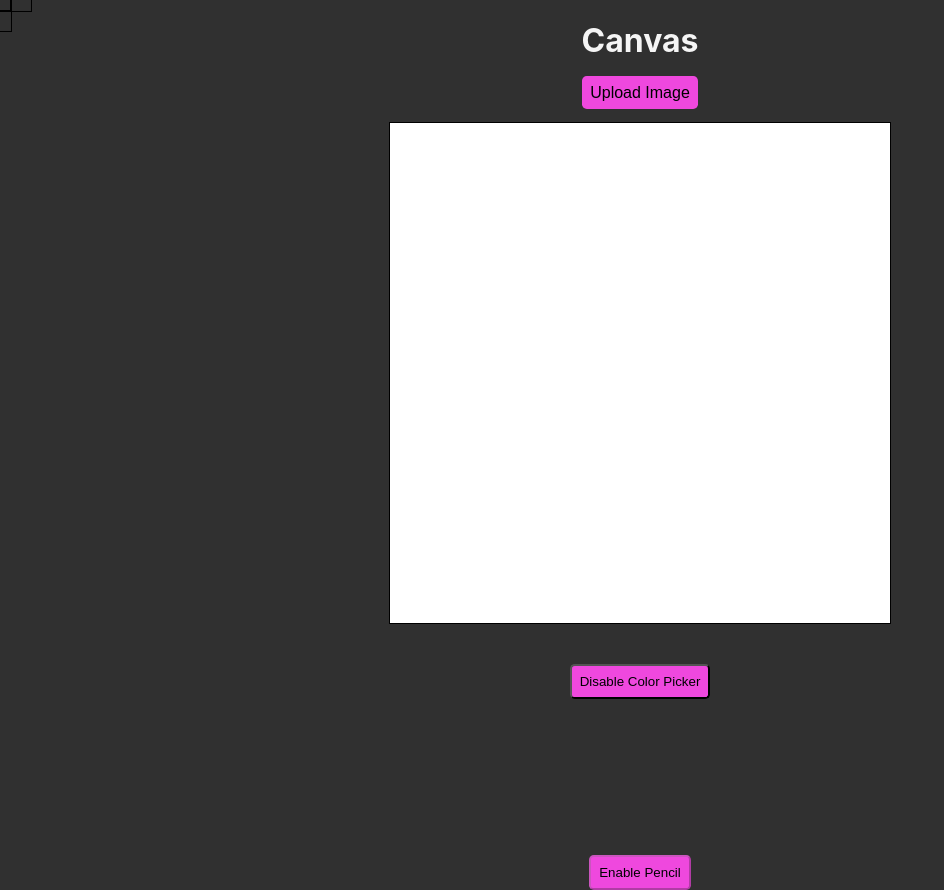
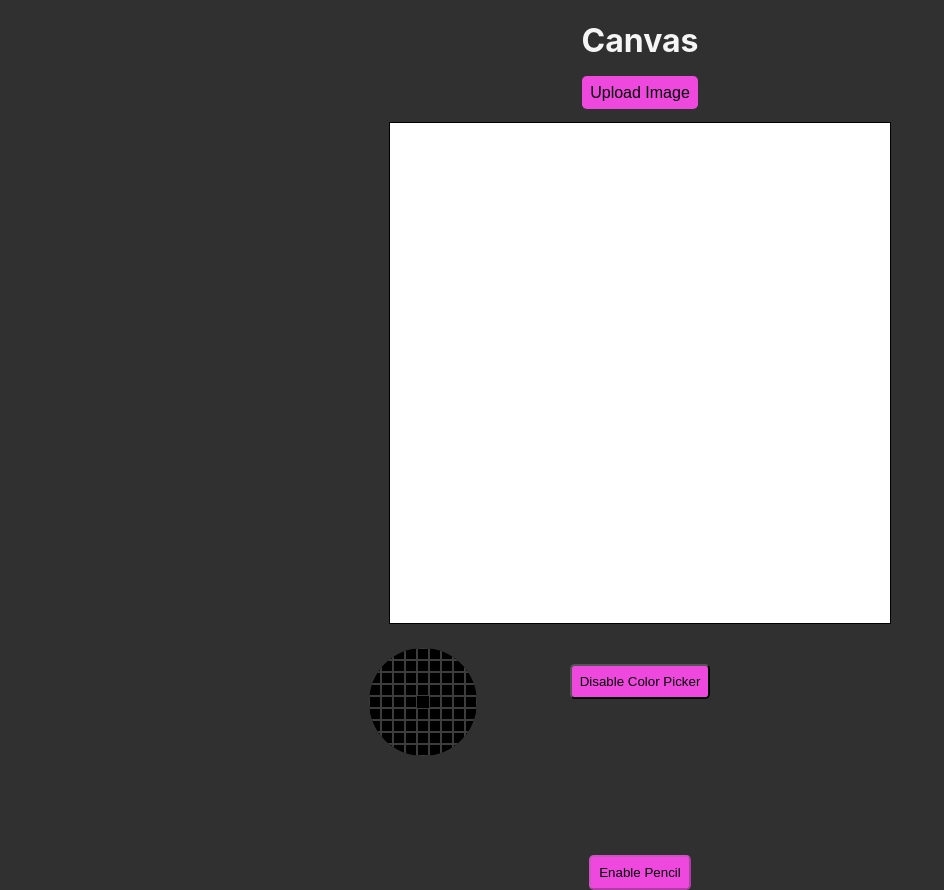
Before and after one commit to VrezhBarseghyan/color-dropper, a React (Create React App) app in the folder color-dropper-project/: page / in a window 1280 px wide. Both pictures are taken after a click on the button "Enable Color Picker". Shown: the whole page, without its empty margins (0-944 px from the left). Built offline with nearby package versions, Linux system fonts and the light colour scheme.

Commit message:
magnify glass added

```diff
--- /dev/null
+++ b/color-dropper-project/src/App.css
@@ -0,0 +1,7 @@
+#squareGrid {
+  position: absolute;
+  pointer-events: none;
+
+  border-radius: 50%;
+  overflow: hidden;
+}
--- a/color-dropper-project/src/Styles.module.css
+++ b/color-dropper-project/src/Styles.module.css
@@ -3,6 +3,7 @@
   flex-direction: column;
   align-items: center;
   justify-content: center;
+  position: relative;
 }
 
 body {
@@ -19,7 +20,6 @@ body {
 
 .canvas {
   border: 1px solid #000;
-  cursor: crosshair;
   background-color: white;
   margin: 20px;
 }
@@ -67,44 +67,18 @@ button{
   margin-right: 10px;
 }
 
-.hoveredColorPreview {
-    position: absolute;
-    height: 20px;
-    width: 20px;
-    pointer-events: none;
-    z-index: 9999;
-    border: 0.1px solid #000;
-  }
-
-  .squareLeft {
-    left: -30px;
-    top: -10px;
-  }
-
-  .squareTop {
-    left: -10px;
-    top: -30px;
-  }
-
-  .squareRight {
-    left: 10px;
-    top: -10px;
-  }
-
-  .squareBottom {
-    left: -10px;
-    top: 10px;
-  }
-
-  .squareCenter {
-    left: -10px;
-    top: -10px;
+  .surroundingSquare {
+    width: 10px;
+    height: 10px;
+    border: 1px solid #3d3d3d;
+    display: inline-block;
   }
 
 
+.middleSquare {
+  border: 1px solid #000000;
+}
 
-
-.hoveredColorSpan {
-  margin-left: 25px;
-  background-color: #fff;
-}
+  .squareRow {
+    display: flex;
+  }
--- a/color-dropper-project/src/components/Canvas.jsx
+++ b/color-dropper-project/src/components/Canvas.jsx
@@ -1,6 +1,6 @@
 import React, { useState, useRef, useEffect } from 'react';
 import styles from '../Styles.module.css';
-import ColorPicker from './ColorPicker';
+import '../App.css';
 import ColorPreview from './ColorPreview';
 import ImageUploader from './ImageUploader';
 import PencilTool from './PencilTool';
@@ -10,14 +10,12 @@ const Canvas = () => {
   const [image, setImage] = useState(null);
   const [colorPickerEnabled, setColorPickerEnabled] = useState(false);
   const [pickedColor, setPickedColor] = useState('');
-  const [hoveredColor, setHoveredColor] = useState('');
-  const [leftColor, setLeftColor] = useState('');
-  const [topColor, setTopColor] = useState('');
-  const [rightColor, setRightColor] = useState('');
-  const [bottomColor, setBottomColor] = useState('');
   const [pencilEnabled, setPencilEnabled] = useState(false);
   const [isDrawing, setIsDrawing] = useState(false);
   const [mousePosition, setMousePosition] = useState({ x: 0, y: 0 });
+  const [surroundingColors, setSurroundingColors] = useState([]);
+  const [middleSquareIndex] = useState(40);
+
 
   useEffect(() => {
     const canvas = canvasRef.current;
@@ -35,6 +33,28 @@ const Canvas = () => {
     }
   }, [image]);
 
+  useEffect(() => {
+    if (colorPickerEnabled) {
+      const canvas = canvasRef.current;
+      const ctx = canvas.getContext('2d');
+      const rect = canvas.getBoundingClientRect();
+      const x = mousePosition.x - rect.left;
+      const y = mousePosition.y - rect.top;
+      const imageData = ctx.getImageData(x - 4, y - 4, 9, 9).data;
+
+      const colors = [];
+      for (let i = 0; i < imageData.length; i += 4) {
+        const r = imageData[i];
+        const g = imageData[i + 1];
+        const b = imageData[i + 2];
+        const hex = rgbToHex(r, g, b);
+        colors.push(hex);
+      }
+
+      setSurroundingColors(colors);
+    }
+  }, [colorPickerEnabled, mousePosition]);
+
   const handleImageUpload = (event) => {
     const file = event.target.files[0];
     setImage(file);
@@ -47,57 +67,27 @@ const Canvas = () => {
       const rect = canvas.getBoundingClientRect();
       const x = event.clientX - rect.left;
       const y = event.clientY - rect.top;
-      const imageData = ctx.getImageData(x, y, 1, 1);
-      const [r, g, b] = imageData.data;
+      const imageData = ctx.getImageData(x, y, 1, 1).data;
+      const [r, g, b] = imageData;
       const hex = rgbToHex(r, g, b);
       setPickedColor(hex);
       setColorPickerEnabled(false);
-      setHoveredColor('');
     }
   };
 
   const handleMouseMove = (event) => {
     if (colorPickerEnabled) {
-      const canvas = canvasRef.current;
-      const ctx = canvas.getContext('2d');
-      const rect = canvas.getBoundingClientRect();
-      const x = event.clientX - rect.left;
-      const y = event.clientY - rect.top;
-      const imageData = ctx.getImageData(x, y, 1, 1);
-      const [r, g, b] = imageData.data;
-      const hex = rgbToHex(r, g, b);
-      setHoveredColor(hex);
       setMousePosition({ x: event.clientX, y: event.clientY });
-
-      // Get the colors of the adjacent pixels
-      const imageDataLeft = ctx.getImageData(x - 1, y, 1, 1).data;
-      const imageDataTop = ctx.getImageData(x, y - 1, 1, 1).data;
-      const imageDataRight = ctx.getImageData(x + 1, y, 1, 1).data;
-      const imageDataBottom = ctx.getImageData(x, y + 1, 1, 1).data;
-
-      const hexLeft = rgbToHex(imageDataLeft[0], imageDataLeft[1], imageDataLeft[2]);
-      const hexTop = rgbToHex(imageDataTop[0], imageDataTop[1], imageDataTop[2]);
-      const hexRight = rgbToHex(imageDataRight[0], imageDataRight[1], imageDataRight[2]);
-      const hexBottom = rgbToHex(imageDataBottom[0], imageDataBottom[1], imageDataBottom[2]);
-
-      // Update the colors of the adjacent pixels
-      setLeftColor(hexLeft);
-      setTopColor(hexTop);
-      setRightColor(hexRight);
-      setBottomColor(hexBottom);
     }
 
     if (pencilEnabled && isDrawing) {
       drawOnCanvas(event);
     }
-  };
-
-  const handleMouseOut = () => {
-    setHoveredColor('');
-    setLeftColor('');
-    setTopColor('');
-    setRightColor('');
-    setBottomColor('');
+    if (colorPickerEnabled) {
+      const squareGrid = document.getElementById("squareGrid");
+      squareGrid.style.left = `${event.clientX - 52}px`;
+      squareGrid.style.top = `${event.clientY - 138}px`;
+    }
   };
 
   const drawOnCanvas = (event) => {
@@ -139,13 +129,6 @@ const Canvas = () => {
     return `#${((1 << 24) | (r << 16) | (g << 8) | b).toString(16).slice(1)}`;
   };
 
-  const surroundingSquares = {
-    left: { left: mousePosition.x - 30, top: mousePosition.y - 10 },
-    top: { left: mousePosition.x - 10, top: mousePosition.y - 30 },
-    right: { left: mousePosition.x + 10, top: mousePosition.y - 10 },
-    bottom: { left: mousePosition.x - 10, top: mousePosition.y + 10 },
-  };
-
   return (
     <div className={styles.canvasContainer}>
       <ImageUploader handleImageUpload={handleImageUpload} />
@@ -155,58 +138,28 @@ const Canvas = () => {
           ref={canvasRef}
           onClick={handleCanvasClick}
           onMouseMove={handleMouseMove}
-          onMouseOut={handleMouseOut}
           onMouseDown={startDrawing}
           onMouseUp={stopDrawing}
           className={styles.canvas}
         ></canvas>
 
-        {/* Render the surrounding squares */}
         {colorPickerEnabled && (
-        <>
-            <div
-            className={`${styles.hoveredColorPreview} ${styles.squareLeft}`}
-            style={{
-                left: surroundingSquares.left.left,
-                top: surroundingSquares.left.top,
-                backgroundColor: leftColor,
-            }}
-            ></div>
-            <div
-            className={`${styles.hoveredColorPreview} ${styles.squareTop}`}
-            style={{
-                left: surroundingSquares.top.left,
-                top: surroundingSquares.top.top,
-                backgroundColor: topColor,
-            }}
-            ></div>
-            <div
-            className={`${styles.hoveredColorPreview} ${styles.squareCenter}`}
-            style={{
-                left: mousePosition.x - 10,
-                top: mousePosition.y - 10,
-                backgroundColor: hoveredColor,
-            }}
-            ></div>
-            <div
-            className={`${styles.hoveredColorPreview} ${styles.squareRight}`}
-            style={{
-                left: surroundingSquares.right.left,
-                top: surroundingSquares.right.top,
-                backgroundColor: rightColor,
-            }}
-            ></div>
-            <div
-            className={`${styles.hoveredColorPreview} ${styles.squareBottom}`}
-            style={{
-                left: surroundingSquares.bottom.left,
-                top: surroundingSquares.bottom.top,
-                backgroundColor: bottomColor,
-            }}
-            ></div>
-        </>
+          <div id="squareGrid">
+            {[...Array(9)].map((_, row) => (
+              <div key={row} className={`${styles.squareRow}`}>
+                {[...Array(9)].map((_, col) => (
+                  <div
+                    key={col}
+                    className={`${styles.surroundingSquare} ${row * 9 + col === middleSquareIndex ? styles.middleSquare : ''}`}
+                    style={{
+                      backgroundColor: surroundingColors[row * 9 + col],
+                    }}
+                  ></div>
+                ))}
+              </div>
+            ))}
+          </div>
         )}
-
       </div>
 
       <button onClick={() => setColorPickerEnabled(!colorPickerEnabled)}>
--- a/color-dropper-project/src/components/ColorPicker.jsx
+++ /dev/null
@@ -1,11 +0,0 @@
-import styles from '../Styles.module.css';
-
-const ColorPicker = ({ colorPickerEnabled, hoveredColor, hoveredColorPreviewStyle }) => (
-    colorPickerEnabled && hoveredColor && (
-      <div style={hoveredColorPreviewStyle} className={styles.hoveredColorPreview}>
-        <div className={styles.hoveredColorSpan}></div>
-      </div>
-    )
-  );
-
-export default ColorPicker;
```
